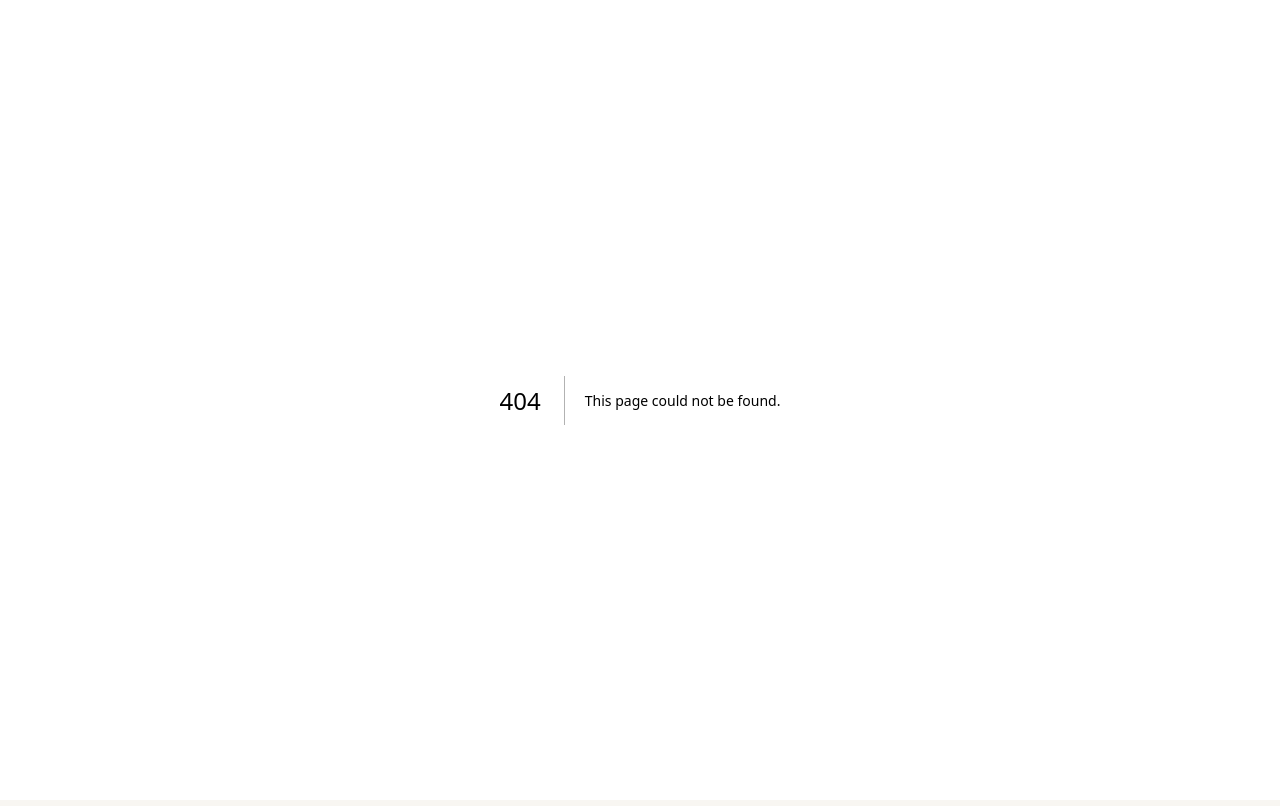
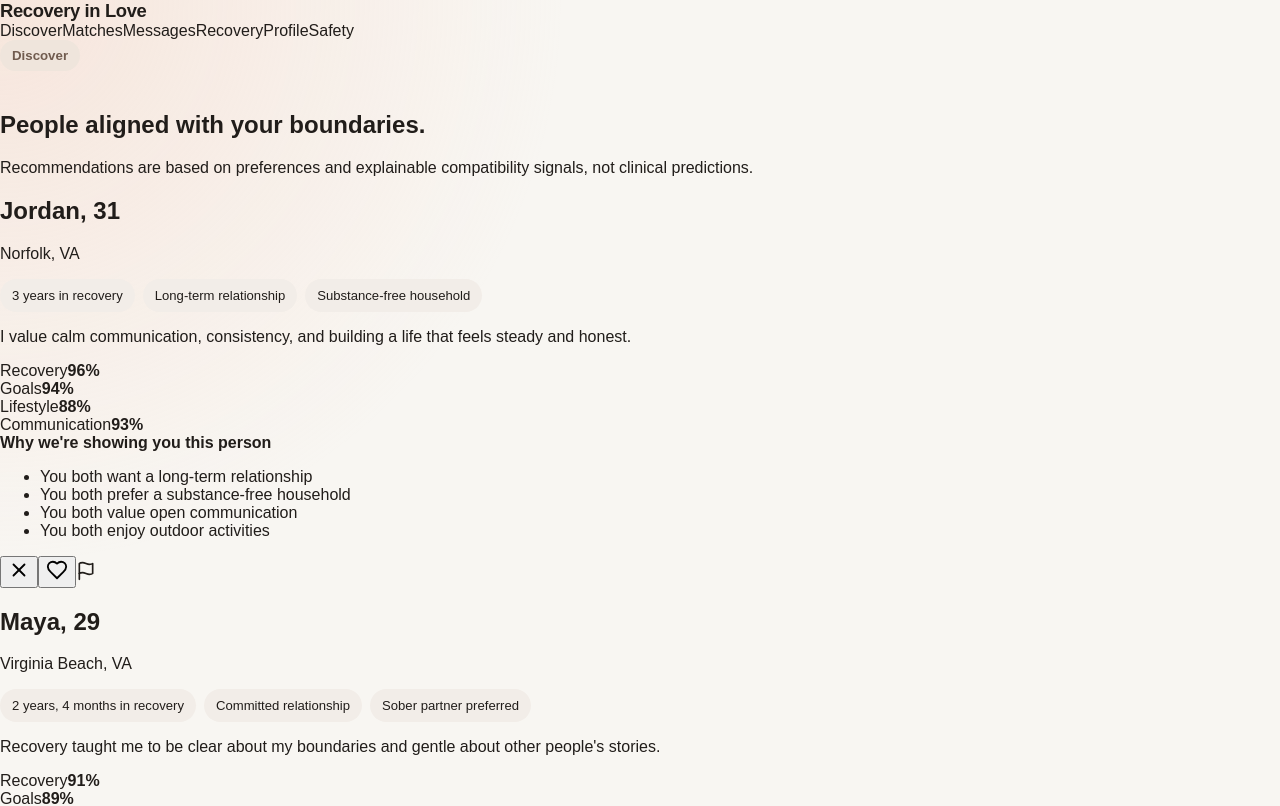
Before and after one commit to vgudupal27/RECOVERY-IN-LOVE, a Next.js app: page /discover in a window 1280 px wide. Before the commit this address had no page. Shown: the top 806 px of the page. Built offline with nearby package versions, Linux system fonts and the light colour scheme.

Commit message:
Add discover page

```diff
--- /dev/null
+++ b/src/app/discover/page.tsx
@@ -0,0 +1,23 @@
+import AppNav from "@/components/AppNav";
+import ProfileCard from "@/components/ProfileCard";
+import { demoProfiles } from "@/lib/demo-data";
+
+export default function DiscoverPage() {
+  return (
+    <main>
+      <AppNav />
+      <section className="appPage">
+        <div className="pageHeader">
+          <div>
+            <div className="eyebrow">Discover</div>
+            <h1>People aligned with your boundaries.</h1>
+            <p>Recommendations are based on preferences and explainable compatibility signals, not clinical predictions.</p>
+          </div>
+        </div>
+        <div className="discoverStack">
+          {demoProfiles.map((profile) => <ProfileCard key={profile.id} profile={profile} />)}
+        </div>
+      </section>
+    </main>
+  );
+}
```
